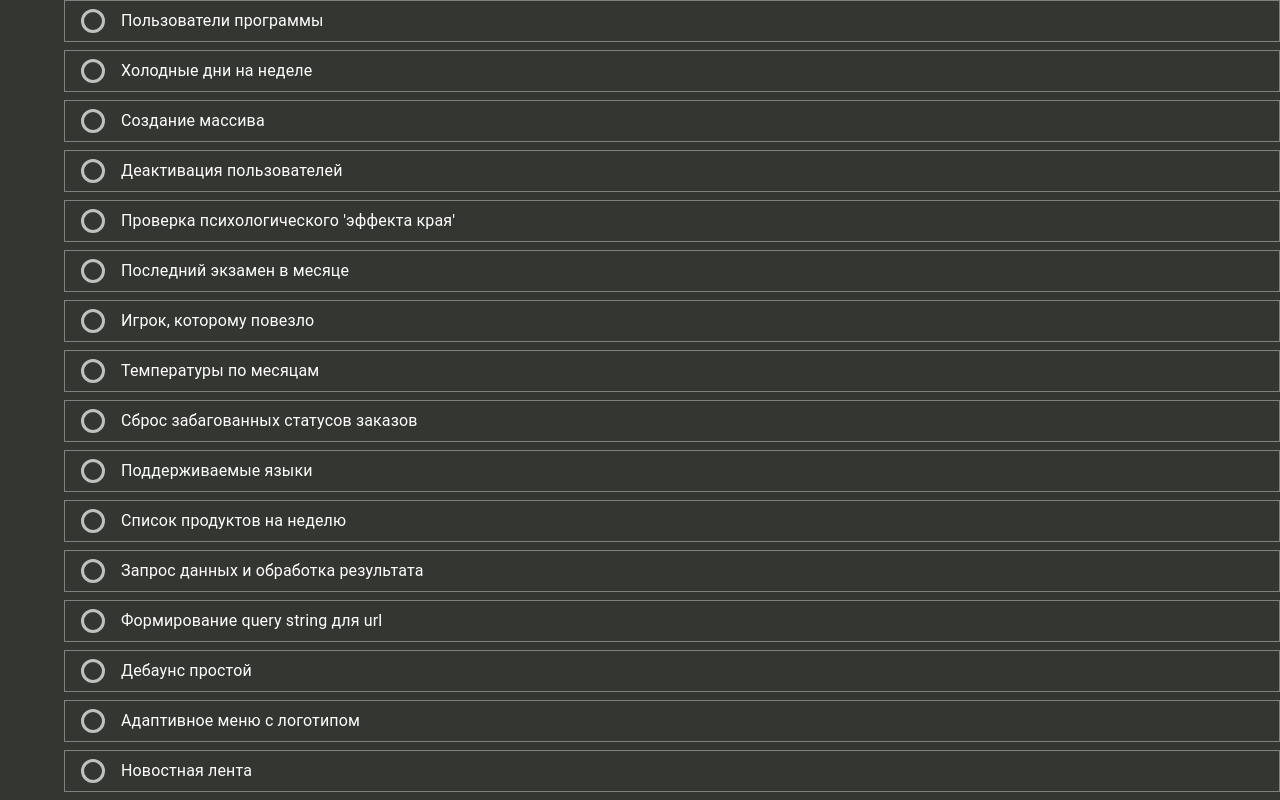
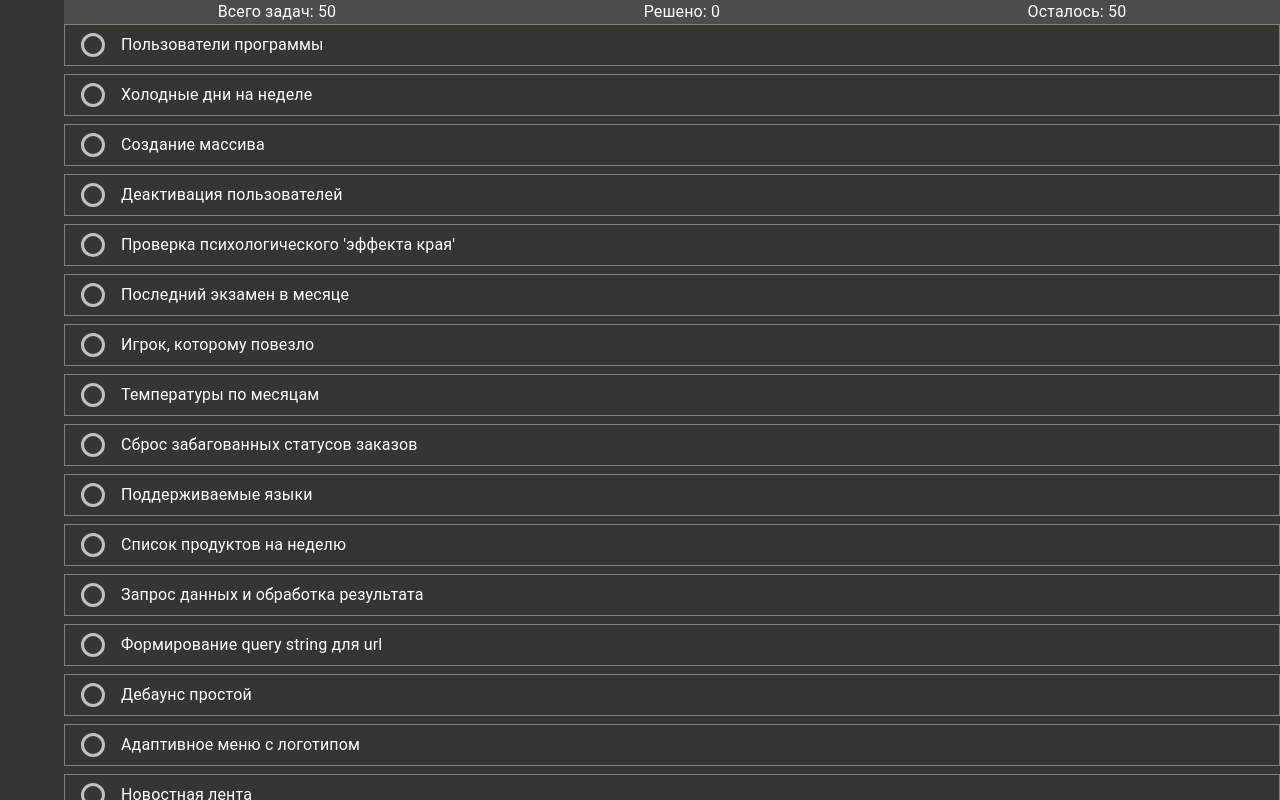
Before and after one commit to johnydotsville/remember-me, a React (Vite) app: page / in a window 1280 px wide. Shown: the top 800 px of the page. Built offline with nearby package versions, Linux system fonts and the light colour scheme; some icons are missing.

Commit message:
ПОправил баг, сделал статистику задач наверху

```diff
--- a/src/components/Task/TaskView.tsx
+++ b/src/components/Task/TaskView.tsx
@@ -8,6 +8,12 @@ import { todayNoTime } from "@/src/utils/todayNoTime";
 
 
 export function TaskView({ task }: { task: TaskRanked }) {
+  let whenSolved = '';
+  if (task.lastSolved > 0) {
+    const solvedDaysAgo = getDiffInDays(todayNoTime(), task.lastSolved);
+    whenSolved = solvedDaysAgo > 0 ? `${solvedDaysAgo} дн. назад` : 'сегодня';
+  }
+
   return (
     <Stack direction='row' justifyContent='space-between' alignItems='center' paddingInline={1} sx={{ border: `1px solid gray` }}>
       <Stack direction='row' padding={1} gap={1} flexShrink={0}>
@@ -16,7 +22,7 @@ export function TaskView({ task }: { task: TaskRanked }) {
       </Stack>
       { task.lastSolved !== 0 &&
         <Typography color={getColorByDateDiffHSL(task.lastSolved)} flexShrink={0}>
-          { timestampToDate(task.lastSolved) } ({getDiffInDays(todayNoTime(), task.lastSolved)} дн. назад)
+          { timestampToDate(task.lastSolved) } ({whenSolved})
         </Typography>
       }
     </Stack>
--- a/src/components/TasksPage.tsx
+++ b/src/components/TasksPage.tsx
@@ -1,4 +1,4 @@
-import { Stack, Box } from "@mui/material"
+import { Stack, Box, Typography } from "@mui/material"
 import { TaskList } from "./Task/TaskList"
 import { SideMenu } from "./SideMenu"
 import { rootcat } from '@data/tasks';
@@ -50,12 +50,23 @@ export const TasksPage = () => {
   const solveTaskFn = useCallback((task, rank) => {
     solveTask(task, rank);
     setRandomTask(null);
-  }, []);
+  }, [tasks]);
 
   const rateTaskFn = useCallback((task, rank) => {
     rateTask(task, rank);
     setRandomTask(null);
-  }, []);
+  }, [tasks]);
+
+  const taskStats = useMemo(() => {
+    const total = tasks.length;
+    const solved = tasks.filter(t => t.lastSolved > 0).length;
+    const unsolved = total - solved;
+    return {
+      total,
+      solved,
+      unsolved
+    }
+  }, [tasks])
 
   return (
     <Stack direction='row'>
@@ -66,6 +77,13 @@ export const TasksPage = () => {
         resetAllFilters={resetFilters}
       />
       <Box sx={{ flex: 1 }}>
+        <Stack direction='row' justifyContent='space-around'
+          sx={{ position: "sticky", top: 0, backgroundColor: '#4C4C4C' }}
+        >
+          <Typography color="">Всего задач: {taskStats.total}</Typography>
+          <Typography>Решено: {taskStats.solved}</Typography>
+          <Typography>Осталось: {taskStats.unsolved}</Typography>
+        </Stack>
         <TaskList tasks={taskList} rateTask={rateTaskFn} solveTask={solveTaskFn} />
       </Box>
     </Stack>
--- a/src/hooks/useTaskRating.tsx
+++ b/src/hooks/useTaskRating.tsx
@@ -54,12 +54,7 @@ export function useTaskRating(
   const solveTask = (task: TaskRanked, rank: TaskRank) => {
     const savedRanksRaw = localStorage.getItem(RANKS_STORE);
     const savedRanks = savedRanksRaw ? JSON.parse(savedRanksRaw) : { };
-    // const lastSolved = 1753774341000;  // today
-    const lastSolved = 1753687941000;  // вчера
-    // const lastSolved = 1753515141000;  // 3 дня назад
-    // const lastSolved = 1753169541000;  // неделя назад
-    // const lastSolved = 1752564741000;  // 2 недели назад
-    // const lastSolved = 1751873541000;  // дофига назад
+    const lastSolved = todayNoTime();
 
     const updatedRanks = {
       ...savedRanks,
```
Also changed, not shown: 1 other file (tests, documents, lock files or other folders).
